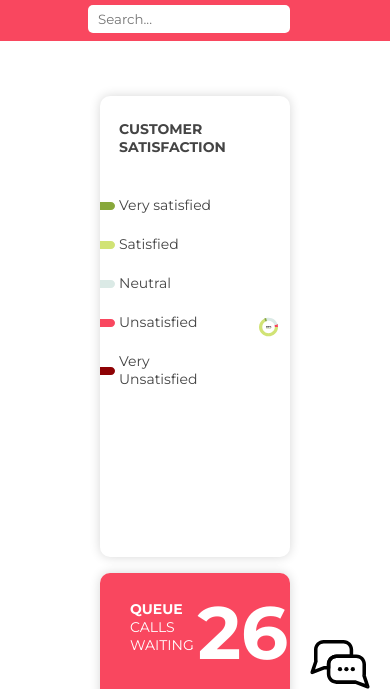
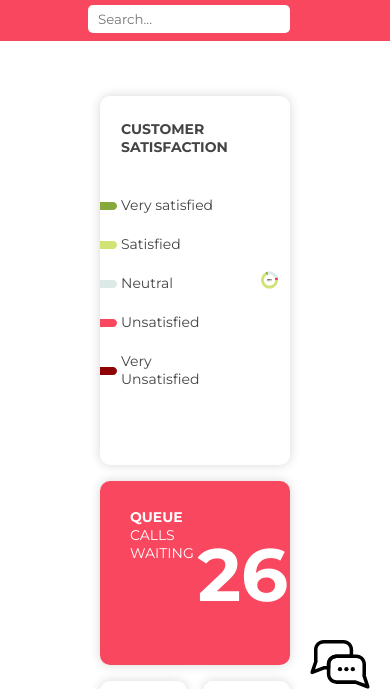
Before and after one commit to Greghi2000/Cart-RESTful-API-DB, a plain HTML site: page Ari Dashboard/index V2.html in a window 390 px wide. Shown: the part 105-794 px from the top of the page. Drawn offline with Linux system fonts and the light colour scheme; files whose address does not match are found by name.

Commit message:
before cleanup

```diff
--- a/Ari Dashboard/stylesV2.css
+++ b/Ari Dashboard/stylesV2.css
@@ -1,8 +1,5 @@
 @import url("https://fonts.googleapis.com/css2?family=Montserrat:wght@100;300;400;500;600;700&display=swap");
 * {
-  /* margin: 0; */
-  /* padding: 0; */
-  /* box-sizing: border-box; */
   font-family: "Montserrat";
 }
 /* .container{
@@ -160,7 +157,7 @@ body {
 }
 
 .customer-satisfaction-table {
-  margin-left: -5px;
+  margin-left: -3px;
 }
 
 .icn-pp {
@@ -234,7 +231,6 @@ body {
 .queue-div {
   grid-column: col 1 / span 1;
   grid-row: row;
-  overflow: scroll;
   background-color: #f9475f;
   position: relative;
   display: flex;
@@ -247,17 +243,16 @@ body {
 .inbound-calls-div {
   grid-column: col 2 / span 1;
   grid-row: row;
-  overflow: scroll;
+  /* overflow: scroll; */
 }
 .tickets-today-div {
   grid-column: col 3 / span 1;
   grid-row: row;
-  overflow: scroll;
+  /* overflow: scroll; */
 }
 .customer-satisfaction-div {
   grid-column: col 4 / span 2;
   grid-row: row;
-  overflow: scroll;
 }
 
 .long-div {
@@ -550,7 +545,7 @@ th {
     display: grid;
     grid-gap: 16px;
     grid-template-columns: [col] 1fr [col] 1fr [col] 1fr [col] 1fr;
-    grid-template-rows: [row] 1fr [row] 0.5fr [row] 1fr [row] 1fr;
+    grid-template-rows: [row] 0.8fr [row] 0.4fr [row] 0.6fr [row] 1fr [row] 0.8fr;
     background-color: #fff;
     color: #444;
     margin: 0px 100px 85px 100px;
@@ -562,6 +557,7 @@ th {
   }
   .queue-h2 {
     margin: 0px;
+    padding-top: 40%;
   }
 
   .piechart-img {
@@ -580,6 +576,10 @@ th {
     grid-column: col 1 / span 4;
     grid-row: row 1;
     overflow: none;
+  }
+
+  .piechart-div {
+    /* flex-grow: 1; */
   }
 
   .long-div {
```
